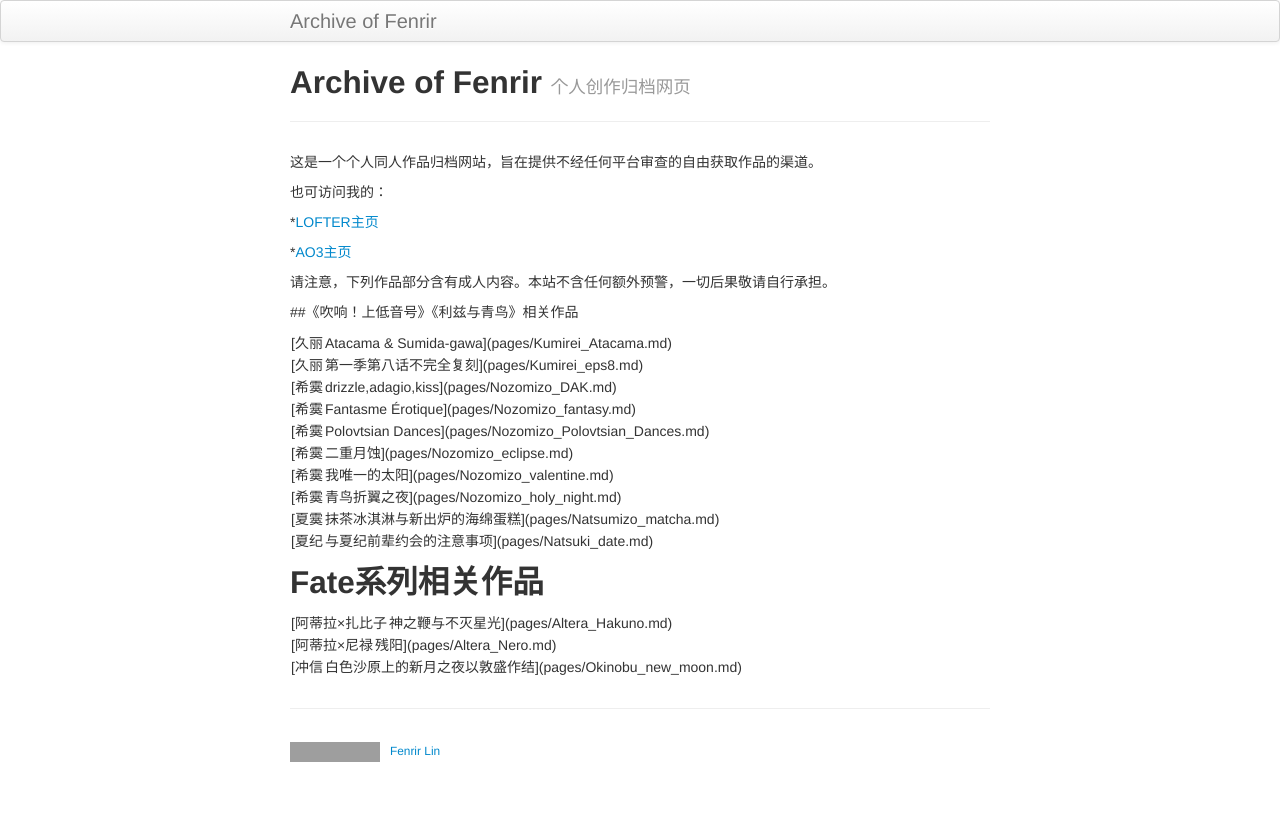
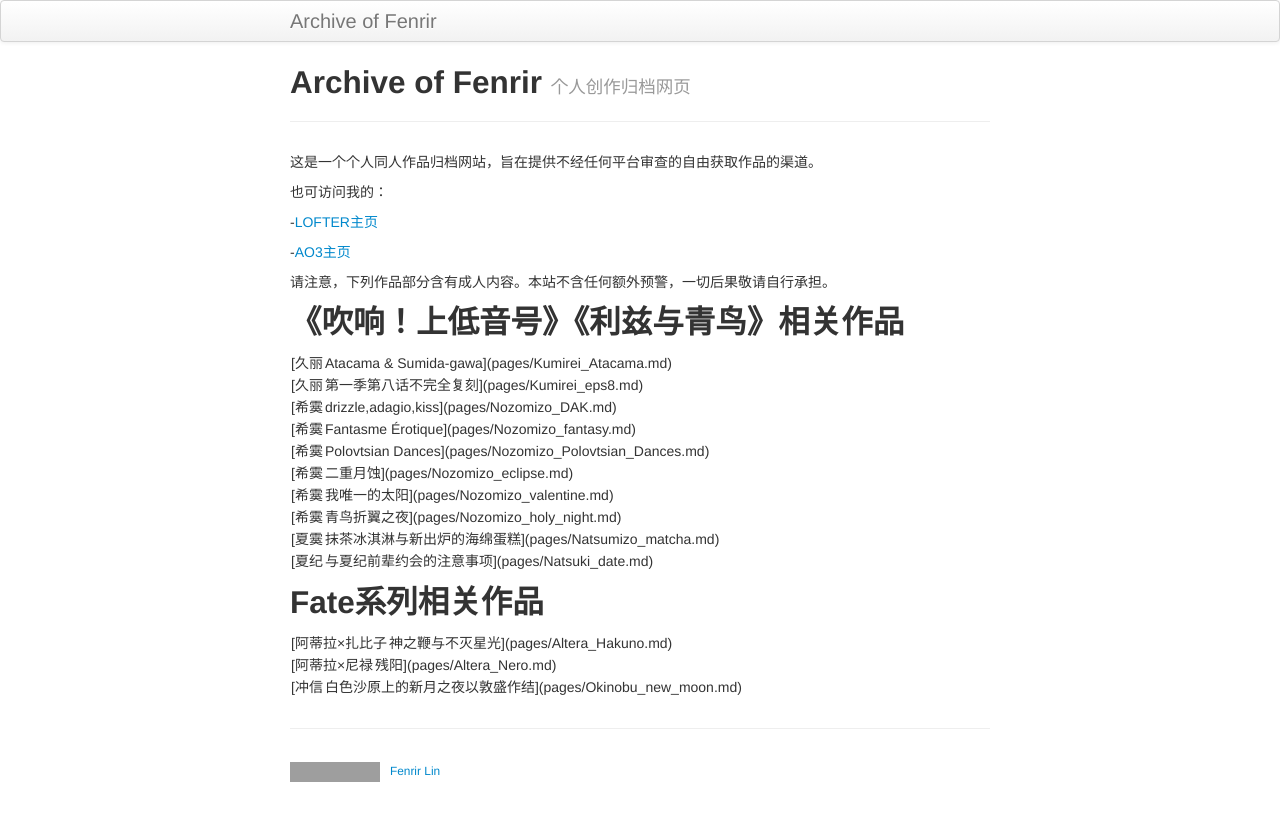
Before and after one commit to fenrir-lin/ArchiveOfFenrir, a Jekyll site: the page built from index.md, in a window 1280 px wide. Shown: the top 821 px of the page. Built offline with Jekyll 4.4.1, drawn with Linux system fonts in a browser that asks for light colours; grey boxes are pictures that could not be loaded.

```diff
--- a/index.md
+++ b/index.md
@@ -9,14 +9,14 @@ description: Fenrir个人创作归档网页
 
 也可访问我的：
 
-*[LOFTER主页](https://linguazi.lofter.com/)
+-[LOFTER主页](https://linguazi.lofter.com/)
 
-*[AO3主页](https://archiveofourown.org/users/photon_ray/profile)
+-[AO3主页](https://archiveofourown.org/users/photon_ray/profile)
 
 
 请注意，下列作品部分含有成人内容。本站不含任何额外预警，一切后果敬请自行承担。
 
-##《吹响！上低音号》《利兹与青鸟》相关作品
+## 《吹响！上低音号》《利兹与青鸟》相关作品
 
 [久丽 | Atacama & Sumida-gawa](pages/Kumirei_Atacama.md)
 
```
